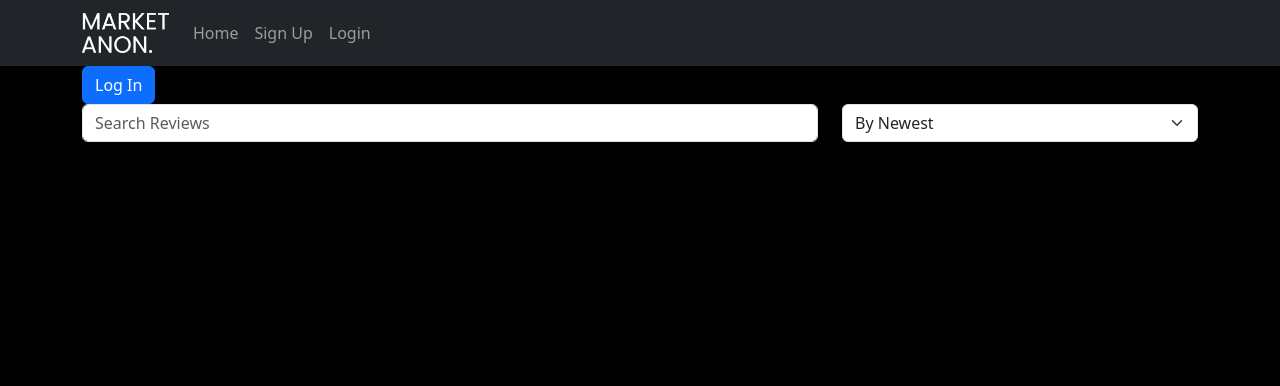
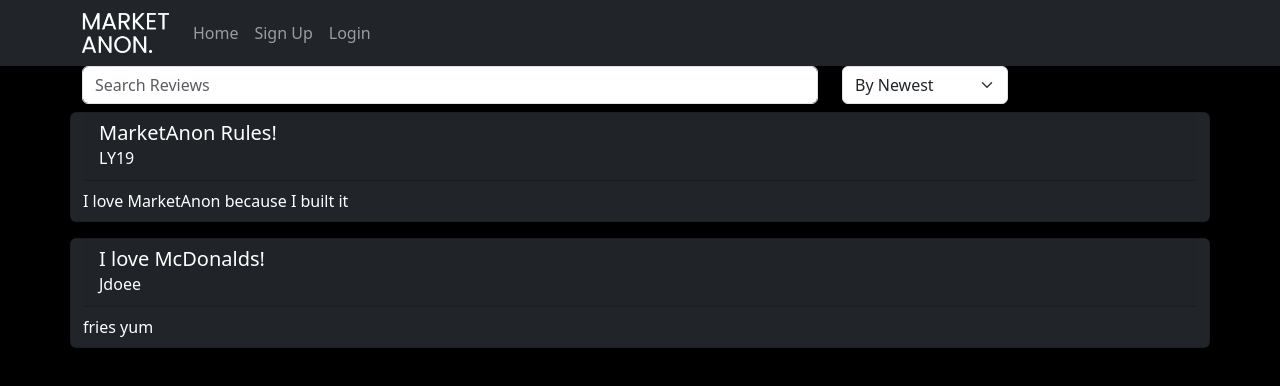
Before and after one commit to lyoung0819/capstone_marketanon_react, a React (Vite) app in the folder marketAnon/: page / in a window 1280 px wide. Shown: the top 386 px of the page. Built offline with nearby package versions, Linux system fonts and the light colour scheme.

Commit message:
added review component

```diff
--- a/marketAnon/src/App.tsx
+++ b/marketAnon/src/App.tsx
@@ -1,6 +1,7 @@
 import { useState } from 'react';
 import { Routes, Route } from 'react-router-dom'
 import Dash from './views/Dash'
+import Home from './webpage/Home'
 import Navigation from './components/Navigation';
 import Signup from './webpage/Signup';
 import Container from 'react-bootstrap/Container'
@@ -21,8 +22,9 @@ export default function App() {
       <Navigation isLoggedIn={isLoggedIn} />
       <Container>
         <Routes>
-          <Route path='/' element={<Dash handleClick={handleClick} isLoggedIn={isLoggedIn} />}  />
+          <Route path='/' element={<Dash isLoggedIn={isLoggedIn} />}  />
           <Route path='/' element={<Signup />} />
+          <Route path='/' element={<Home handleClick={handleClick} isLoggedIn={isLoggedIn} />} />
         </Routes>
       </Container>
     </>
--- a/marketAnon/src/Components/Navigation.tsx
+++ b/marketAnon/src/Components/Navigation.tsx
@@ -18,7 +18,7 @@ export default function Navigation({ isLoggedIn }: NavigationProps) {
                     <Nav className='me-auto'>
                         { isLoggedIn ? (
                             <>
-                            <Nav.Link as={Link} to='/dashboard'> Dashboard </Nav.Link>
+                            <Nav.Link as={Link} to='/dash'> Dashboard </Nav.Link>
                             <Nav.Link as={Link} to='/logout'> Logout </Nav.Link>
                             </>
                             ) :
--- a/marketAnon/src/Components/Review.tsx
+++ b/marketAnon/src/Components/Review.tsx
@@ -1,4 +1,5 @@
 import { ReviewType } from "../types"
+import Card from 'react-bootstrap/Card';
 
 type ReviewProps = {
     review: ReviewType
@@ -9,7 +10,12 @@ export default function Review({ review }: ReviewProps){
 
 
     return (
-            <>
-            </>
+           <Card className='my-2' bg='dark' text='white'>
+            <Card.Header>
+                <Card.Title>{review.title}</Card.Title>
+                <Card.Subtitle className="mb-1">{review.author.username}</Card.Subtitle>
+            </Card.Header>
+                <Card.Text className="my-2">{ review.body }</Card.Text>
+           </Card>
         )
     }
--- a/marketAnon/src/views/Dash.tsx
+++ b/marketAnon/src/views/Dash.tsx
@@ -3,7 +3,7 @@
     // My Reviews:
 
 import { useState } from 'react';
-import Button from 'react-bootstrap/Button'
+// import Button from 'react-bootstrap/Button'
 import Row from 'react-bootstrap/Row'
 import Col from 'react-bootstrap/Col'
 import { ReviewType } from '../types'
@@ -18,12 +18,11 @@ type Sorting = {
 
 // DASH PROPS
 type DashProps = {
-  handleClick: () => void,
   isLoggedIn: boolean
 }
 
 // DASH FUNCTION
-export default function Dash({ handleClick, isLoggedIn } :DashProps){
+export default function Dash({ isLoggedIn } :DashProps){
   // Arr of REVIEWS
   const [reviews, setReviews] = useState<ReviewType[]>([
     {
@@ -79,7 +78,6 @@ export default function Dash({ handleClick, isLoggedIn } :DashProps){
   // OUTPUT
   return (
     <>
-    <Button variant='primary' onClick={handleClick}>{isLoggedIn ? 'Log Out' : 'Log In'}</Button>
       <Row>
         <Col xs={12} md={8}>
           <Form.Control value={searchTerm} placeholder='Search Reviews' onChange={handleInputChange}/>
@@ -90,8 +88,10 @@ export default function Dash({ handleClick, isLoggedIn } :DashProps){
             <option value="idDsc">By Oldest</option>
           </Form.Select>
         </Col>
+        <Col>
+        </Col>
+        {reviews.filter(r => r.title.toLowerCase().includes(searchTerm.toLowerCase())).map(r => <Review key={r.id} review={r} />)}
       </Row>
-      {reviews.filter(r => r.title.toLowerCase().includes(searchTerm.toLowerCase())).map(r => <Review key={r.id} review={r} />)}
-      </>
+    </>
   )
 }
--- a/marketAnon/src/webpage/Home.tsx
+++ b/marketAnon/src/webpage/Home.tsx
@@ -1,10 +1,16 @@
+import Button from 'react-bootstrap/Button'
+
+type HomeProps = {
+  handleClick: () => void,
+  isLoggedIn: boolean
+}
 
 
-
-
-type HomeProps = {}
-export default function Home({}: HomeProps) {
+export default function Home({ handleClick, isLoggedIn } :HomeProps) {
   return (
+    <>
     <div>Home</div>
+    <Button variant='primary' onClick={handleClick}>{isLoggedIn ? 'Log Out' : 'Log In'}</Button>
+    </>
   )
 }
```
